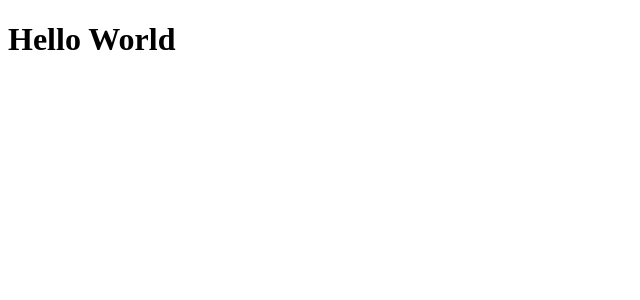
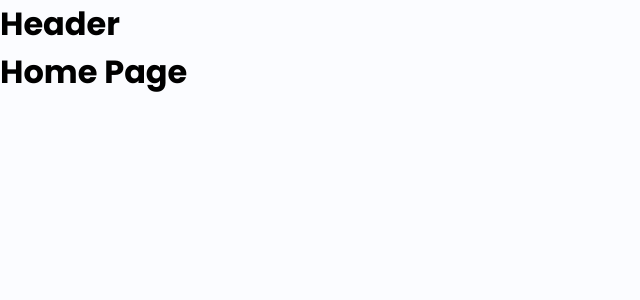
Before and after one commit to dmeneres/rocket-to-react, a React (Vite) app: page / in a window 1280 px wide. Shown: the top 300 px of the page, without its empty margins (0-640 px from the left). Built offline with nearby package versions, Linux system fonts and the light colour scheme.

Commit message:
header, routes and globalstyle

```diff
--- a/index.html
+++ b/index.html
@@ -2,8 +2,15 @@
 <html lang="en">
   <head>
     <meta charset="UTF-8" />
+
+    <link rel="preconnect" href="https://fonts.googleapis.com">
+    <link rel="preconnect" href="https://fonts.gstatic.com" crossorigin>
+
     <link rel="icon" type="image/svg+xml" href="/rocket-to-react-favicon.svg" />
     <meta name="viewport" content="width=device-width, initial-scale=1.0" />
+
+    <link href="https://fonts.googleapis.com/css2?family=Poppins:wght@300;400;500;600;700&display=swap" rel="stylesheet">
+
     <title>Rocket to React</title>
   </head>
   <body>
--- a/package.json
+++ b/package.json
@@ -10,11 +10,14 @@
   },
   "dependencies": {
     "react": "^18.2.0",
-    "react-dom": "^18.2.0"
+    "react-dom": "^18.2.0",
+    "react-router-dom": "^6.8.0",
+    "styled-components": "^5.3.6"
   },
   "devDependencies": {
     "@types/react": "^18.0.26",
     "@types/react-dom": "^18.0.9",
+    "@types/styled-components": "^5.1.26",
     "@vitejs/plugin-react": "^3.0.0",
     "typescript": "^4.9.3",
     "vite": "^4.0.0"
--- a/src/App.tsx
+++ b/src/App.tsx
@@ -1,6 +1,17 @@
+import { BrowserRouter } from "react-router-dom";
+import { ThemeProvider } from "styled-components";
+import { Router } from "./Routes";
+import { GlobalStyle } from "./styles/global";
+import { defaultTheme } from "./styles/themes/default";
+
 function App() {
   return (
-    <h1>Hello World</h1>
+    <ThemeProvider theme={defaultTheme}>
+      <GlobalStyle />
+      <BrowserRouter>
+        <Router />
+      </BrowserRouter>
+    </ThemeProvider>
   )
 }
 
--- /dev/null
+++ b/src/Routes.tsx
@@ -0,0 +1,13 @@
+import { Route, Routes } from "react-router-dom";
+import { DefaultLayout } from "./layouts/DefaultLayout";
+import { HomePage } from "./pages/Home";
+
+export function Router() {
+  return (
+    <Routes>
+      <Route path="/" element={<DefaultLayout />}>
+        <Route path="/" element={<HomePage />} />
+      </Route>
+    </Routes>
+  )
+}
--- /dev/null
+++ b/src/components/Header/index.tsx
@@ -0,0 +1,5 @@
+export function Header() {
+  return (
+    <h1>Header</h1>
+  )
+}
--- /dev/null
+++ b/src/layouts/DefaultLayout/index.tsx
@@ -0,0 +1,12 @@
+import { Outlet } from "react-router-dom";
+import { Header } from "../../components/Header";
+import { LayoutContainer } from "./styles";
+
+export function DefaultLayout() {
+  return (
+    <LayoutContainer>
+      <Header />
+      <Outlet />
+    </LayoutContainer>
+  )
+}
--- /dev/null
+++ b/src/layouts/DefaultLayout/styles.ts
@@ -0,0 +1,3 @@
+import styled from "styled-components";
+
+export const LayoutContainer = styled.header``
--- /dev/null
+++ b/src/pages/Home/index.tsx
@@ -0,0 +1,5 @@
+export function HomePage() {
+  return (
+    <h1>Home Page</h1>
+  )
+}
--- /dev/null
+++ b/src/styles/global.ts
@@ -0,0 +1,36 @@
+import { createGlobalStyle } from "styled-components";
+
+export const GlobalStyle = createGlobalStyle`
+  * {
+    margin: 0;
+    padding: 0;
+    box-sizing: border-box;
+    outline: none;
+  }
+
+  body {
+    background: ${({ theme }) => theme.colors["base-background"]};
+    color: ${({ theme }) => theme.colors["base-text"]};
+    -webkit-font-smoothing: antialiased;
+  }
+
+  body, input, textarea, button {
+    font-family: "Poppins";
+    font-weight: 300;
+    font-size: 16px;
+  }
+
+  button {
+    cursor: pointer;
+  }
+
+  a {
+    text-decoration: none;
+  }
+
+  input::-webkit-outer-spin-button,
+  input::-webkit-inner-spin-button {
+    -webkit-appearance: none;
+    margin: 0;
+  }
+`
--- /dev/null
+++ b/src/styles/themes/default.ts
@@ -0,0 +1,11 @@
+export const defaultTheme = {
+  colors: {
+    "base-background": "#FBFCFF",
+    "base-button-selected" : "rgba(0, 147, 255, 0.5)",
+    "base-button": "rgba(64, 71, 86, 0.2)",
+    "base-header": "rgba(156, 171, 207, 0.5)",
+    "base-text": "#000000",
+    "base-card": "#9CABCF",
+    "base-title": "#0093FF",
+  }
+}
```
Also changed, not shown: src/@types/styled.d.ts (added, +8 -0 lines), src/pages/Home/styles.ts (added), 1 other file (tests, documents, lock files or other folders).
